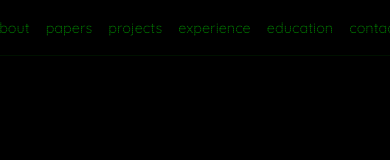
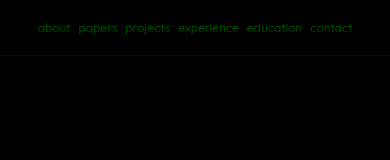
Before and after one commit to momalekpour/momalekpour.github.io, a Next.js app: page / in a window 390 px wide. Shown: the top 160 px of the page. Built offline with nearby package versions, Linux system fonts and the light colour scheme.

Commit message:
style: shrink mobile nav so all six links fit (was clipping 'about')

```diff
--- a/src/app/globals.css
+++ b/src/app/globals.css
@@ -511,10 +511,6 @@ p,
         padding: 0 var(--space-md);
     }
 
-    .site-nav {
-        padding: 0 var(--space-md);
-    }
-
     .projects,
     .contact-section {
         padding: var(--space-lg) 0;
@@ -532,7 +528,15 @@ p,
         gap: 0.2rem;
     }
 
+    .site-nav {
+        padding: 0 var(--space-sm);
+    }
+
     .site-nav__links {
-        gap: var(--space-md);
+        gap: var(--space-xs);
+    }
+
+    .site-nav__links a {
+        font-size: 0.75rem;
     }
 }
```
